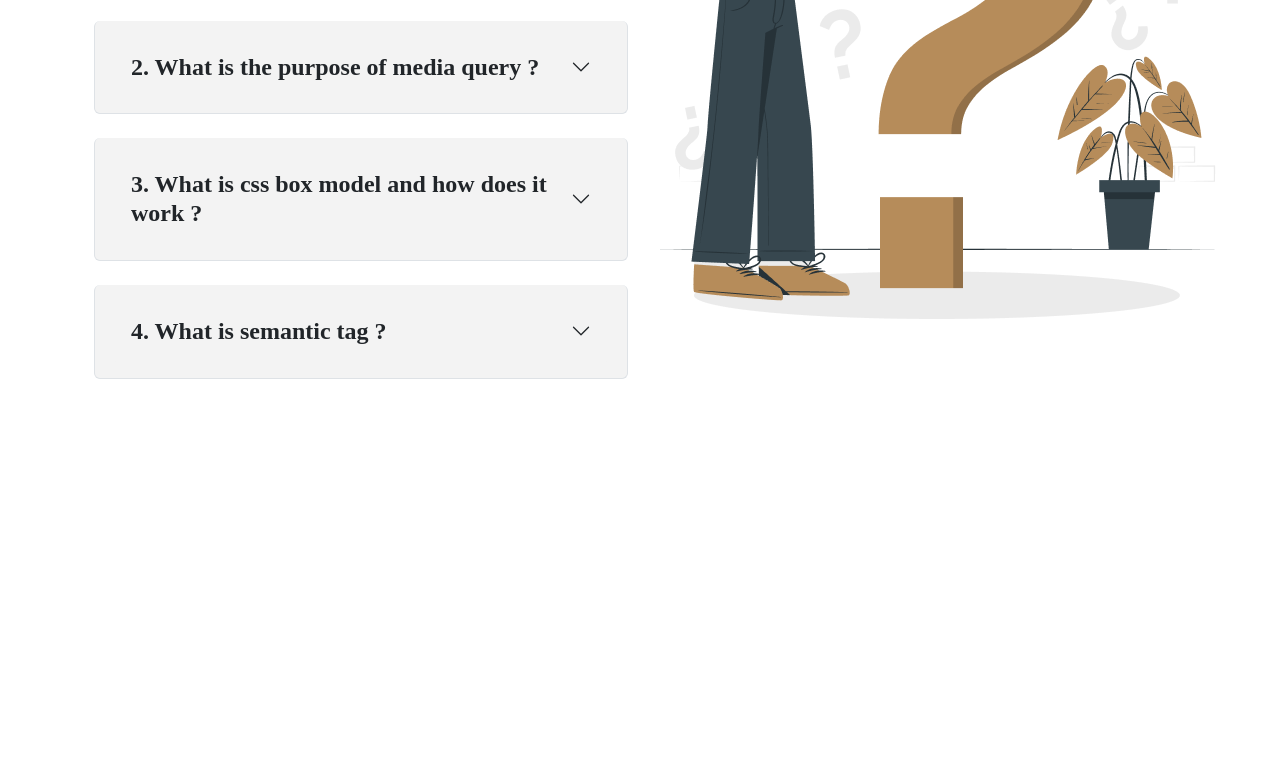
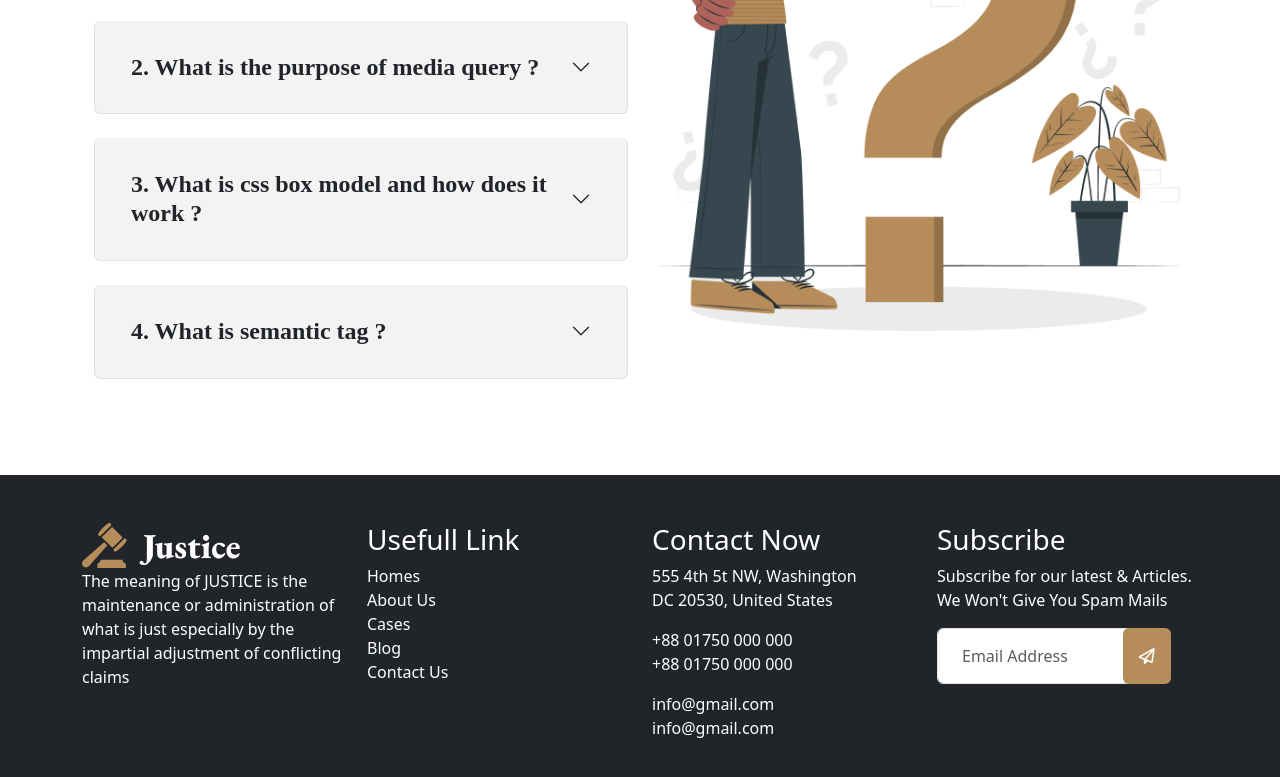
Before and after one commit to jahangir2k04/legal-house, a plain HTML site: page index.html in a window 1280 px wide. Shown: the part 3461-4238 px from the top of the page. Before the commit the page ends 3936 px from the top, so only its background shows below. Drawn offline with nearby package versions, Linux system fonts and the light colour scheme.

Commit message:
footer added

```diff
--- a/css/style.css
+++ b/css/style.css
@@ -43,3 +43,8 @@
 .accordian-bg{
     background: #F3F3F3;
 }
+
+.email-btn{
+    position: relative;
+    left: -10px;
+}
--- a/index.html
+++ b/index.html
@@ -8,14 +8,14 @@
     <!-- font awesome -->
     <script src="https://kit.fontawesome.com/be153e41e9.js" crossorigin="anonymous"></script>
 
-    <!-- offline bootstrap link  -->
+    <!--  bootstrap link  -->
     <link href="https://cdn.jsdelivr.net/npm/bootstrap@5.3.0-alpha1/dist/css/bootstrap.min.css" rel="stylesheet" integrity="sha384-GLhlTQ8iRABdZLl6O3oVMWSktQOp6b7In1Zl3/Jr59b6EGGoI1aFkw7cmDA6j6gD" crossorigin="anonymous">
 
     <!-- css link  -->
     <link rel="stylesheet" href="css/style.css">
 </head>
-<body class="container-lg">
-    <header>
+<body>
+    <header class="container-lg">
         <!-- navigation  -->
         <nav class="navbar navbar-expand-lg mx-lg-5 my-lg-5 bg-white">
           <div class="container-fluid">
@@ -86,7 +86,7 @@
         </section>
     </header>
 
-    <main>
+    <main class="container-lg">
       <!-- the legal practice area section  -->
         <section class="my-5 py-5">
           <h1 class="title text-dark fs-1 fw-bold text-center">The Legal Practice Area</h1> <br>
@@ -250,8 +250,8 @@
                       </div>
                     </div>
                   </div>
-                  <div class="col-12 col-lg-6">
-                    <img src="images/faq.png" alt="">
+                  <div class="col-12 col-lg-6 mt-5">
+                    <img class="w-100" src="images/faq.png" alt="">
                   </div>
                 </div>
               </div>
@@ -259,11 +259,43 @@
         </section>
     </main>
 
-    <footer>
-
+    <footer class="py-5 bg-dark text-white">
+      <div class="container">
+        <div class="row">
+          <div class="col-6 col-lg-3">
+            <img src="images/logo.png" alt="">
+            <p> The meaning of JUSTICE is the maintenance or administration of what is just especially by the impartial adjustment of conflicting claims</p>
+          </div>
+          <div class="col-6 col-lg-3">
+            <h3 class="">Usefull Link</h3>
+            <a class="text-decoration-none text-white" href="">Homes</a> <br>
+            <a class="text-decoration-none text-white" href="">About Us</a> <br>
+            <a class="text-decoration-none text-white" href="">Cases</a> <br>
+            <a class="text-decoration-none text-white" href="">Blog</a> <br>
+            <a class="text-decoration-none text-white" href="">Contact Us</a>
+          </div>
+          <div class="col-6 col-lg-3">
+            <h3>Contact Now</h3>
+            <p>555 4th 5t NW, Washington <br>
+              DC 20530, United States</p>
+            <p>+88 01750 000 000 <br>
+              +88 01750 000 000</p>
+            <p>info@gmail.com <br>
+              info@gmail.com</p>
+          </div>
+          <div class="col-6 col-lg-3">
+            <h3>Subscribe</h3>
+            <p>Subscribe for our latest & Articles. We Won't Give You Spam Mails</p>
+            <form class="d-flex position-relative" role="search">
+              <input class="form-control rounded-end-0 w-75 ps-4" type="email" placeholder="Email Address">
+              <button class="bttn-bg text-white border-0 rounded px-3 py-3 email-btn" type="submit"><i class="fa-regular fa-paper-plane"></i></button>
+            </form>
+          </div>
+        </div>
+      </div>
     </footer>
 
-    <!-- offline js file  -->
+    <!--  js file  -->
     <script src="https://cdn.jsdelivr.net/npm/bootstrap@5.3.0-alpha1/dist/js/bootstrap.bundle.min.js" integrity="sha384-w76AqPfDkMBDXo30jS1Sgez6pr3x5MlQ1ZAGC+nuZB+EYdgRZgiwxhTBTkF7CXvN" crossorigin="anonymous"></script>
 </body>
 </html>
```
